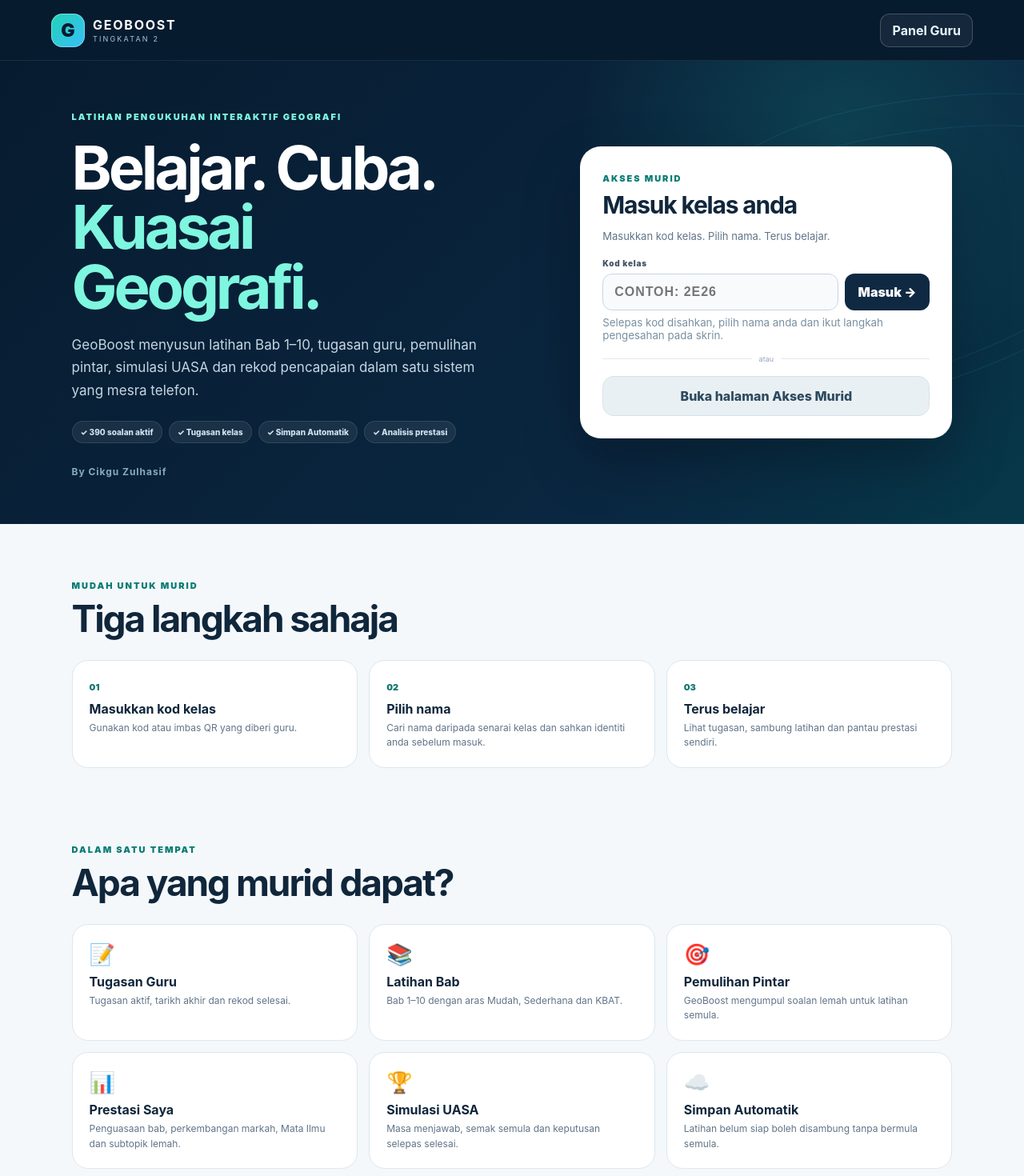
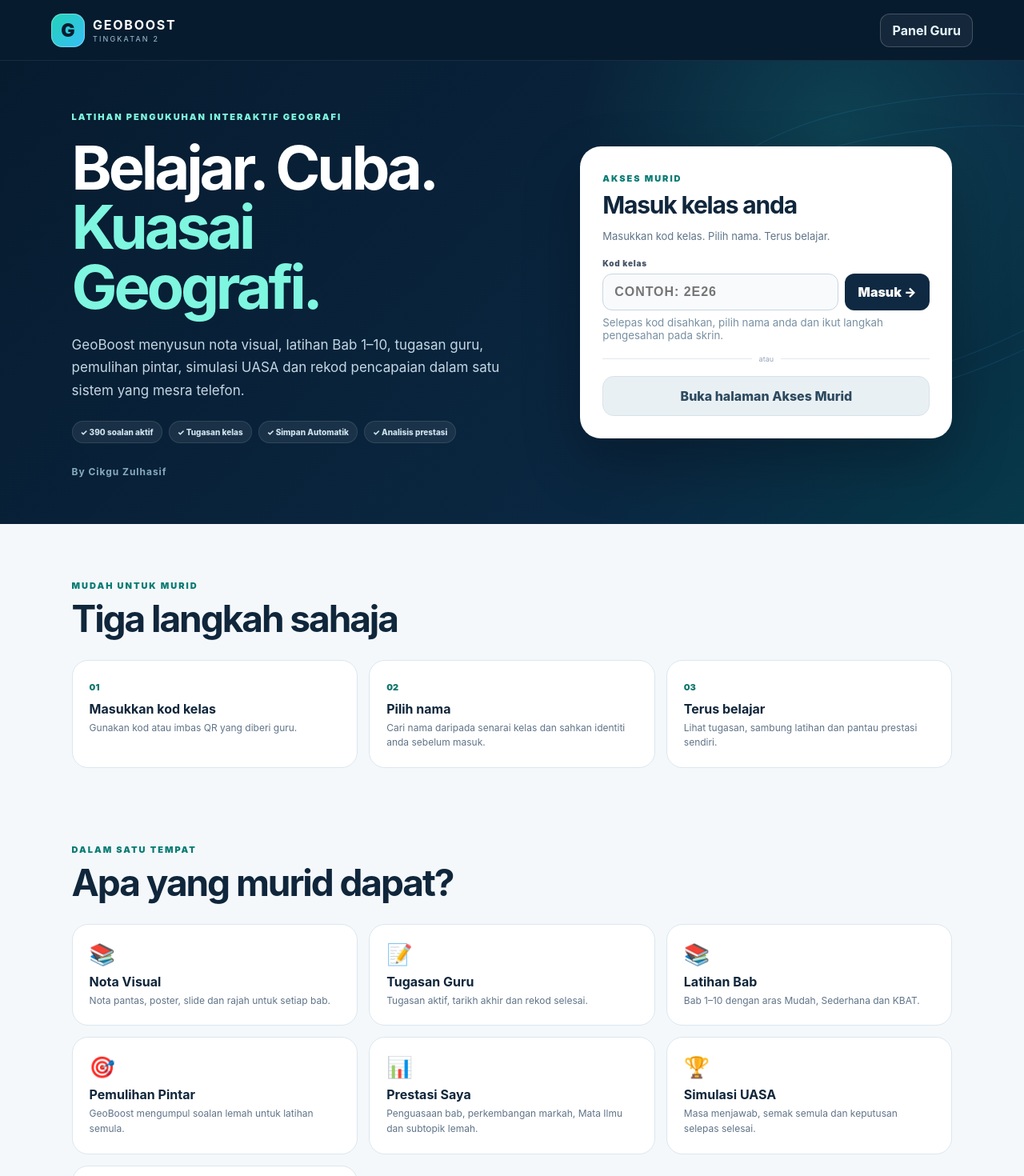
Before and after one commit to MADULEBAH587/geoboost, a Next.js app: page / in a window 1280 px wide. Shown: the top 1470 px of the page at 80% size. Built offline with nearby package versions, Linux system fonts and the light colour scheme; no server answers.

Commit message:
Finalize zero-cost Nota Visual

```diff
--- a/app/page.tsx
+++ b/app/page.tsx
@@ -14,7 +14,7 @@ export default function Home(){
       <div className="public-hero-copy">
         <span className="eyebrow">LATIHAN PENGUKUHAN INTERAKTIF GEOGRAFI</span>
         <h1>Belajar. Cuba.<br/><em>Kuasai Geografi.</em></h1>
-        <p>GeoBoost menyusun latihan Bab 1–10, tugasan guru, pemulihan pintar, simulasi UASA dan rekod pencapaian dalam satu sistem yang mesra telefon.</p>
+        <p>GeoBoost menyusun nota visual, latihan Bab 1–10, tugasan guru, pemulihan pintar, simulasi UASA dan rekod pencapaian dalam satu sistem yang mesra telefon.</p>
         <div className="public-trust"><span>✓ {questions.length} soalan aktif</span><span>✓ Tugasan kelas</span><span>✓ Simpan Automatik</span><span>✓ Analisis prestasi</span></div>
         <div className="byline">By Cikgu Zulhasif</div>
       </div>
@@ -33,7 +33,7 @@ export default function Home(){
 
     <section className="public-section public-features">
       <div className="public-section-title"><span className="eyebrow dark">DALAM SATU TEMPAT</span><h2>Apa yang murid dapat?</h2></div>
-      <div className="public-feature-grid"><article><span>📝</span><h3>Tugasan Guru</h3><p>Tugasan aktif, tarikh akhir dan rekod selesai.</p></article><article><span>📚</span><h3>Latihan Bab</h3><p>Bab 1–10 dengan aras Mudah, Sederhana dan KBAT.</p></article><article><span>🎯</span><h3>Pemulihan Pintar</h3><p>GeoBoost mengumpul soalan lemah untuk latihan semula.</p></article><article><span>📊</span><h3>Prestasi Saya</h3><p>Penguasaan bab, perkembangan markah, Mata Ilmu dan subtopik lemah.</p></article><article><span>🏆</span><h3>Simulasi UASA</h3><p>Masa menjawab, semak semula dan keputusan selepas selesai.</p></article><article><span>☁️</span><h3>Simpan Automatik</h3><p>Latihan belum siap boleh disambung tanpa bermula semula.</p></article></div>
+      <div className="public-feature-grid"><article><span>📚</span><h3>Nota Visual</h3><p>Nota pantas, poster, slide dan rajah untuk setiap bab.</p></article><article><span>📝</span><h3>Tugasan Guru</h3><p>Tugasan aktif, tarikh akhir dan rekod selesai.</p></article><article><span>📚</span><h3>Latihan Bab</h3><p>Bab 1–10 dengan aras Mudah, Sederhana dan KBAT.</p></article><article><span>🎯</span><h3>Pemulihan Pintar</h3><p>GeoBoost mengumpul soalan lemah untuk latihan semula.</p></article><article><span>📊</span><h3>Prestasi Saya</h3><p>Penguasaan bab, perkembangan markah, Mata Ilmu dan subtopik lemah.</p></article><article><span>🏆</span><h3>Simulasi UASA</h3><p>Masa menjawab, semak semula dan keputusan selepas selesai.</p></article><article><span>☁️</span><h3>Simpan Automatik</h3><p>Latihan belum siap boleh disambung tanpa bermula semula.</p></article></div>
     </section>
 
     <section className="public-cta"><div><small>KOLEKSI SOALAN</small><b>{totalQuestionBank}</b><span>soalan Geografi Tingkatan 2</span></div><a className="primary" href="/murid">Mula GeoBoost →</a></section>
```
